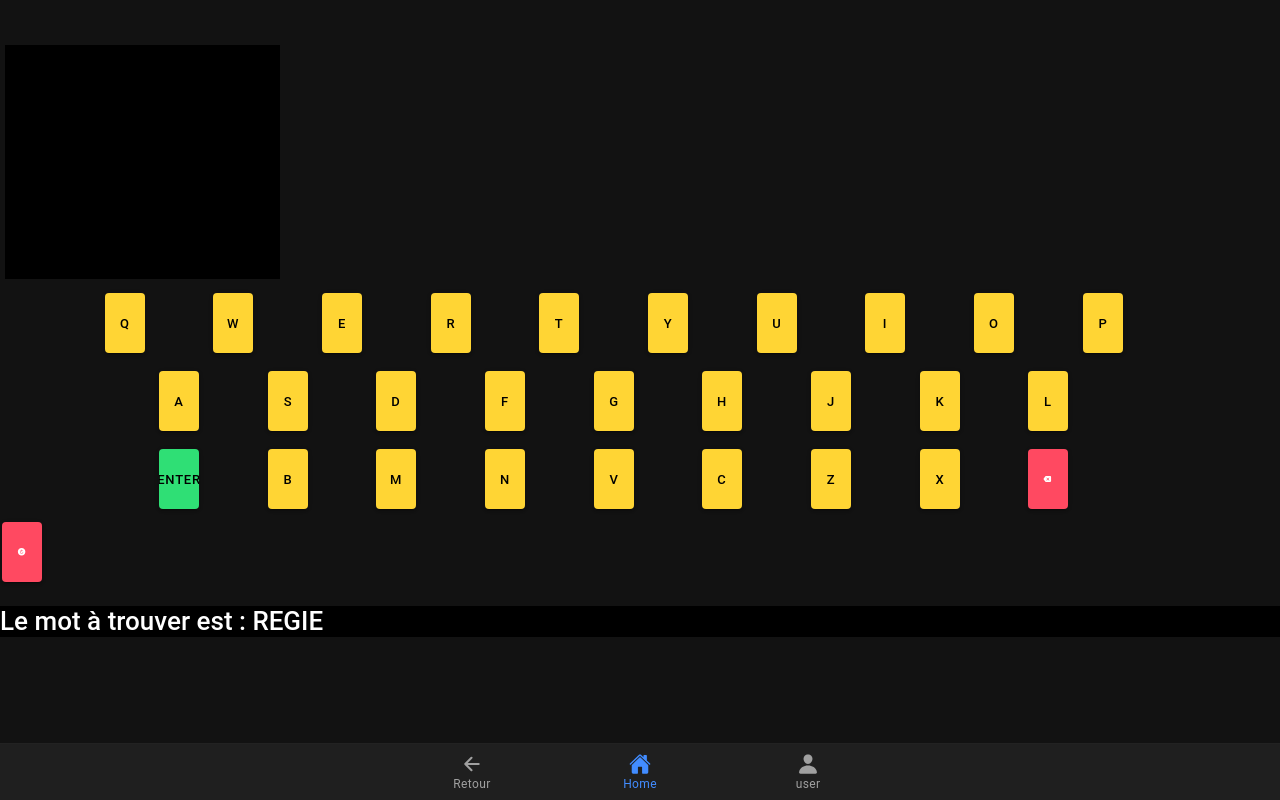
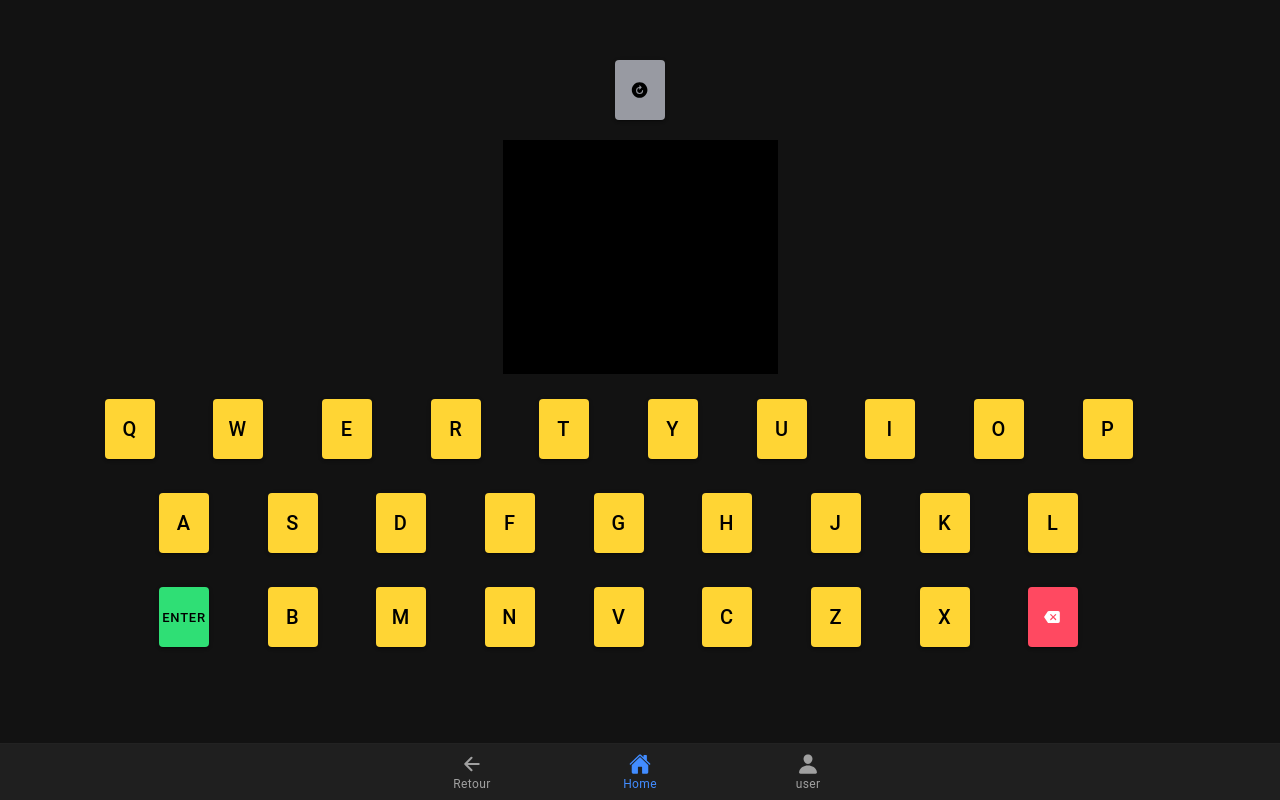
Before and after one commit to marioivanovic/playwords, a React (Create React App) app: page /home in a window 1280 px wide. Built offline with nearby package versions, Linux system fonts and the light colour scheme.

Commit message:
:fire: localstorage home :fire:

```diff
--- a/src/pages/home.css
+++ b/src/pages/home.css
@@ -1,5 +1,29 @@
 ion-button {
+    margin-bottom: 20px;
     height: 60px;
-    width: 40px;
+    width: 50px;
     border-radius: 0px;
+    display: flex;
+    justify-content:space-between;
+    align-items: center;
+
 }
+
+ion-grid{
+    padding:1em 0 1em;
+    display: flex;
+    flex-wrap: wrap;
+    flex-direction: column;
+    justify-content:center;
+    align-items: center;
+}
+
+ion-grid > ion-row{
+    background: #FFB700;
+    color: #fff;
+}
+
+.keyboard-button {
+    height: 60px;
+    width: 50px;
+}
--- a/src/pages/home.tsx
+++ b/src/pages/home.tsx
@@ -86,6 +86,28 @@ const Home: React.FC = () => {
   const [row, setRow] = useState(0);
   const [col, setCol] = useState(0);
   const [is, setIS] = useState(false);
+  const [games, setGames] = useState([]);
+  const [essais, setEssais] = useState([]);
+  const [words, setWords] = useState([]);
+
+  const gamer = {
+    games: games,
+    essais: essais,
+    words: words,
+  };
+
+  let saveGame = () => {
+    localStorage.setItem("games", JSON.stringify(gamer));
+    localStorage.setItem("essais", JSON.stringify(gamer));
+    localStorage.setItem("words", JSON.stringify(gamer));
+  };
+
+  function GetUser() {
+    var user: any = localStorage.getItem("pseudo");
+
+    return JSON.parse(user);
+  }
+
   useEffect(() => {
     randomValueFromArray();
   }, [is]);
@@ -134,8 +156,7 @@ const Home: React.FC = () => {
     setPress(event.target.innerText);
   };
 
-  const Ionchange = (event: any) => {
-  };
+  const Ionchange = (event: any) => {};
 
   const prev = () => {
     let copyBoard = [...board];
@@ -210,6 +231,9 @@ const Home: React.FC = () => {
           </IonToolbar>
         </IonHeader>
         <IonGrid>
+          <IonButton color={"medium"} onClick={reset}>
+            <IonIcon className="keyboard-button" icon={refreshCircle} />
+          </IonButton>
           {board.length > 0
             ? board.map((row, index) => (
                 <IonRow key={index} id={"id-" + index}>
@@ -240,6 +264,7 @@ const Home: React.FC = () => {
                       onClick={compare}
                       size="small"
                       className="keyboard-button"
+                      // onIonChange={(e: any) => setGames(e.detail.value!)}
                     >
                       {keyValue}
                     </IonButton>
@@ -247,8 +272,7 @@ const Home: React.FC = () => {
                   {keyValue === "Reset" ? (
                     <IonButton color={"danger"} onClick={prev}>
                       <IonIcon
-                        size="small"
-                        // color="danger"
+                        size="large"
                         className="keyboard-button"
                         icon={backspace}
                       />
@@ -257,7 +281,7 @@ const Home: React.FC = () => {
                   {keyValue !== "Reset" && keyValue !== "Enter" ? (
                     <IonButton
                       onClick={handleClick}
-                      size="small"
+                      size="large"
                       color="warning"
                       className="keyboard-button"
                     >
@@ -268,15 +292,7 @@ const Home: React.FC = () => {
               ))}
             </IonRow>
           ))}
-
-          <IonButton color={"danger"} onClick={reset}>
-            <IonIcon
-              className="keyboard-button"
-              icon={refreshCircle}
-            />
-          </IonButton>
         </div>
-        <h1 className="ioncol">Le mot à trouver est : {random}</h1>
       </IonContent>
     </IonPage>
   );
--- a/src/pages/landing.tsx
+++ b/src/pages/landing.tsx
@@ -21,6 +21,7 @@ const Landing: React.FC = () => {
 
   const gamer = {
     pseudo: pseudo,
+
   };
 
   let saveData = () => {
--- a/src/pages/user.tsx
+++ b/src/pages/user.tsx
@@ -16,13 +16,19 @@ const User: React.FC = () => {
             <IonTitle size="large">Play With Words </IonTitle>
           </IonToolbar>
         </IonHeader>
-        <IonTitle size="small">Hello {GetUser().pseudo} </IonTitle>
+        <IonTitle size="small">Bienvenue {GetUser().pseudo} </IonTitle>
+        <IonTitle size="small">Nombre de parties : {GetUser().games} </IonTitle>
+        <IonTitle size="small">Nombre d'essais {GetUser().essais} </IonTitle>
+        <IonTitle size="small">Mots trouvés {GetUser().words} </IonTitle>
       </IonContent>
     </IonPage>
   );
 };
 function GetUser() {
   var user: any = localStorage.getItem("pseudo");
+  var user: any = localStorage.getItem("games");
+  var user: any = localStorage.getItem("essais");
+  var user: any = localStorage.getItem("words");
 
   return JSON.parse(user);
 }
```
